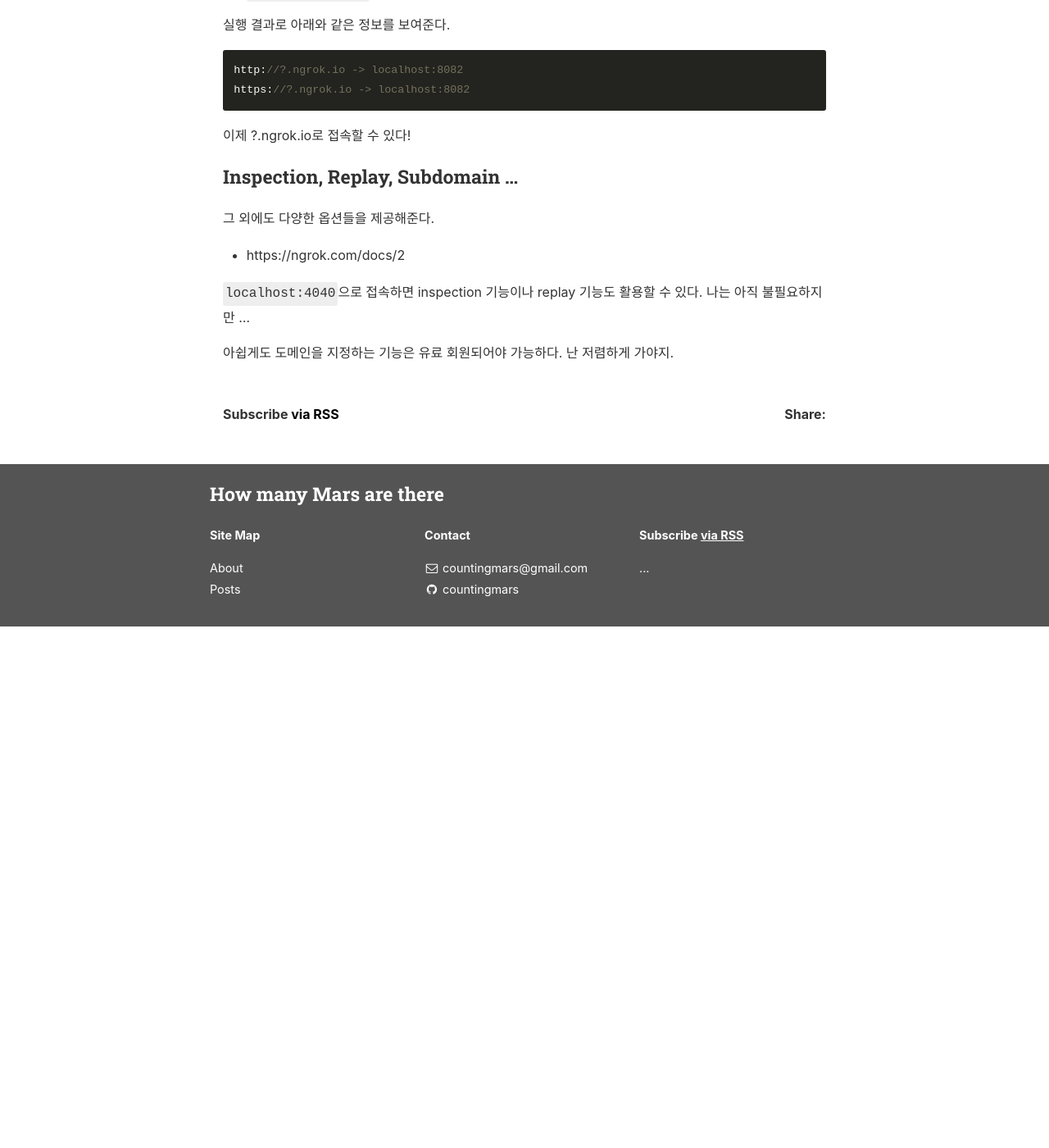
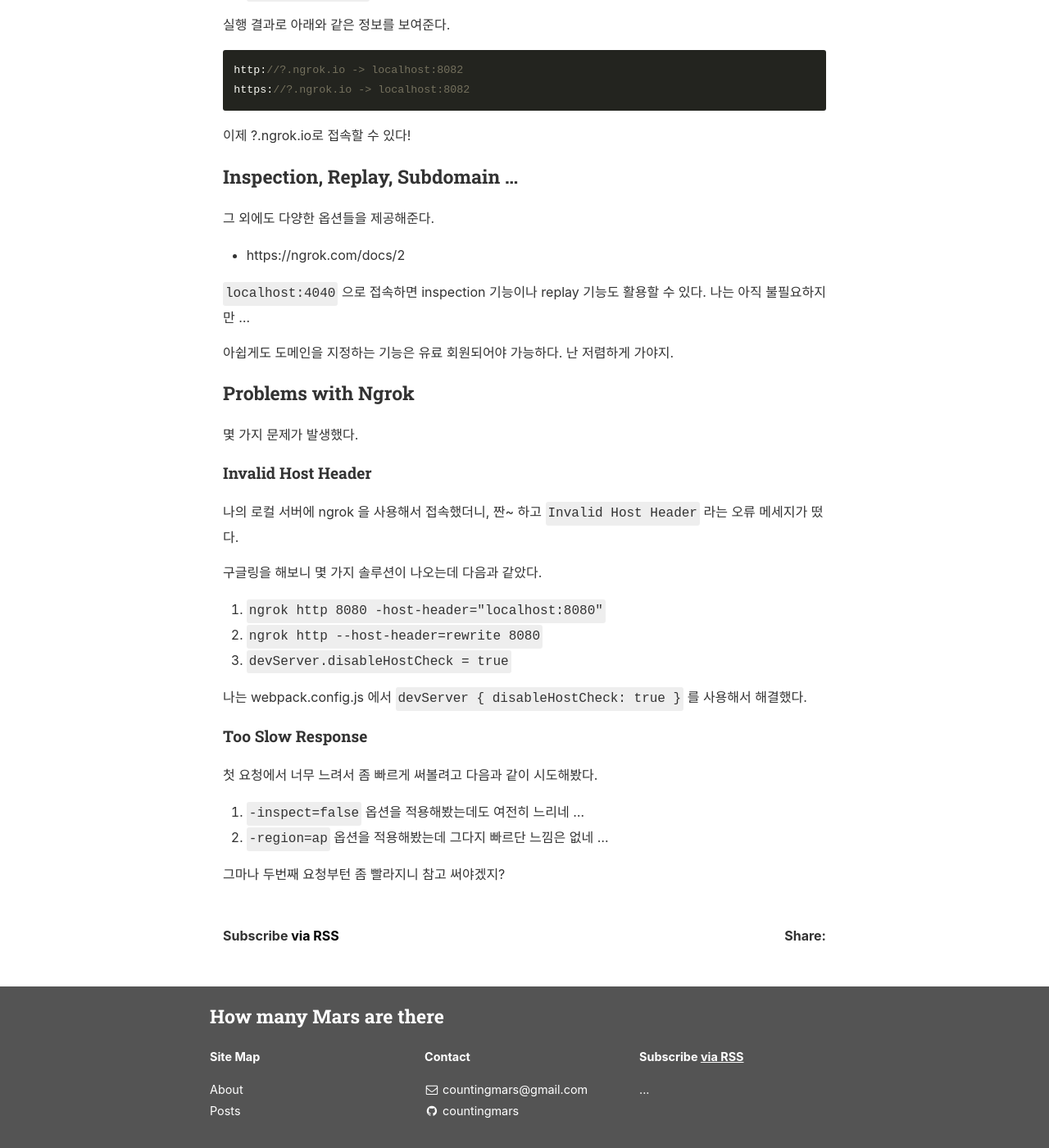
Before and after one commit to countingmars/countingmars.github.io, a Jekyll site: the page built from _posts/2018-01-14-Expose-Local-Server-To-The-Internet.markdown, in a window 1280 px wide and 1400 px high, scrolled down 646 px. Shown: the whole window at 82% size. Built offline with Jekyll 4.4.1, drawn with Linux system fonts in a browser that asks for light colours; nearby versions of some CDN libraries; before the commit the page ends 1410 px from its top, so only the background shows below that.

Commit message:
a post: ngrok

```diff
--- a/_posts/2018-01-14-Expose-Local-Server-To-The-Internet.markdown
+++ b/_posts/2018-01-14-Expose-Local-Server-To-The-Internet.markdown
@@ -31,8 +31,29 @@
 그 외에도 다양한 옵션들을 제공해준다.
 * https://ngrok.com/docs/2
 
-`localhost:4040`으로 접속하면 inspection 기능이나 replay 기능도 활용할 수 있다.
+`localhost:4040` 으로 접속하면 inspection 기능이나 replay 기능도 활용할 수 있다.
 나는 아직 불필요하지만 ...
 
 아쉽게도 도메인을 지정하는 기능은 유료 회원되어야 가능하다.
 난 저렴하게 가야지.
+
+
+### Problems with Ngrok
+몇 가지 문제가 발생했다.
+
+#### Invalid Host Header
+나의 로컬 서버에 ngrok 을 사용해서 접속했더니, 짠~ 하고 `Invalid Host Header` 라는 오류 메세지가 떴다.
+
+구글링을 해보니 몇 가지 솔루션이 나오는데 다음과 같았다.
+1. `ngrok http 8080 -host-header="localhost:8080"`
+2. `ngrok http --host-header=rewrite 8080`
+3. `devServer.disableHostCheck = true`
+
+나는 webpack.config.js 에서 `devServer { disableHostCheck: true }` 를 사용해서 해결했다.
+
+#### Too Slow Response
+첫 요청에서 너무 느려서 좀 빠르게 써볼려고 다음과 같이 시도해봤다.
+1. `-inspect=false` 옵션을 적용해봤는데도 여전히 느리네 ...
+2. `-region=ap` 옵션을 적용해봤는데 그다지 빠르단 느낌은 없네 ...
+
+그마나 두번째 요청부턴 좀 빨라지니 참고 써야겠지?
```
